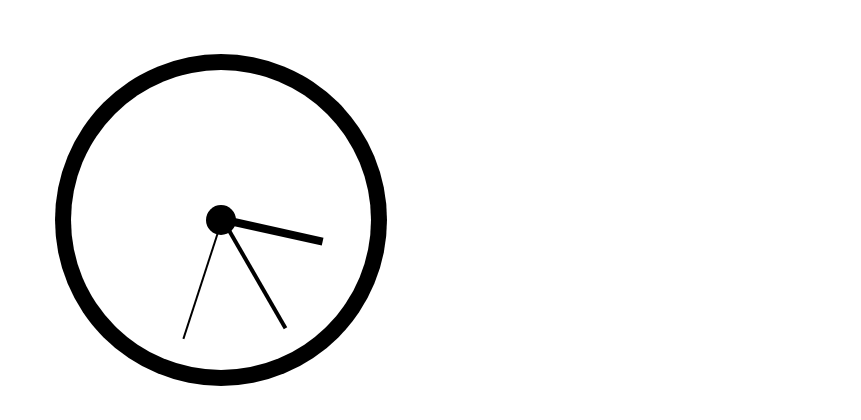
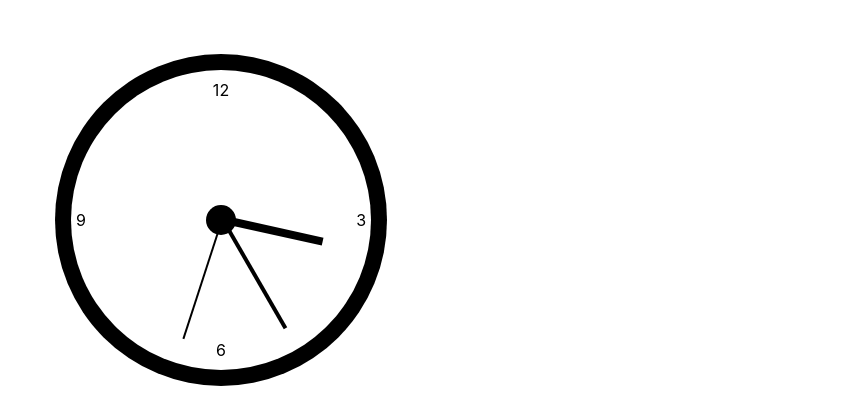
Before and after one commit to faizanu94/clock, a React (Create React App) app: page / in a window 1280 px wide. Shown: the part 180-600 px from the top of the page, without its empty margins (419-1280 px from the left). Built offline with nearby package versions, Linux system fonts and the light colour scheme.

Commit message:
Update index.js

```diff
--- a/src/clock/index.js
+++ b/src/clock/index.js
@@ -1,27 +1,38 @@
-import { useState, useEffect } from 'react';
-import './style.css';
+import { useState, useEffect, useMemo } from "react";
+import "./style.css";
 
 function Clock() {
-  const [date, setDate] = useState(new Date());
+  const [_, setWatch] = useState(new Date());
+  const times = useMemo(() => [12, 3, 6, 9], []);
 
   useEffect(() => {
-    const interval = setInterval(() => {
-      setDate(new Date());
-    }, 1000);
-
+    const interval = setInterval(() => setWatch((watch) => watch + 1), 1000);
     return () => clearInterval(interval);
   }, []);
 
+  const date = new Date();
+
   const timers = {
-    'hours': ((date.getHours() % 12) * 30) + (date.getMinutes() * 0.5),
-    'minutes': date.getMinutes() * 6,
-    'seconds': date.getSeconds() * 6
+    hours: (date.getHours() % 12) * 30 + date.getMinutes() * 0.5,
+    minutes: date.getMinutes() * 6,
+    seconds: date.getSeconds() * 6,
   };
 
   return (
     <div className="clock">
       <div className="dial"></div>
-      {Object.keys(timers).map((timer, index) => <div key={index} className={timer} style={{ transform: `rotate(${timers[timer]}deg)` }} />)}
+      {times.map((time, index) => (
+        <div key={index} className={`time-${time}`}>
+          {time}
+        </div>
+      ))}
+      {Object.keys(timers).map((timer, index) => (
+        <div
+          key={index}
+          className={timer}
+          style={{ transform: `rotate(${timers[timer]}deg)` }}
+        />
+      ))}
     </div>
   );
 }
```
